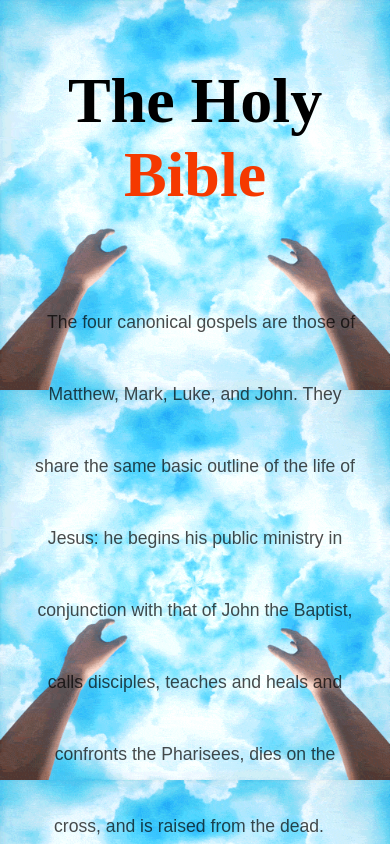
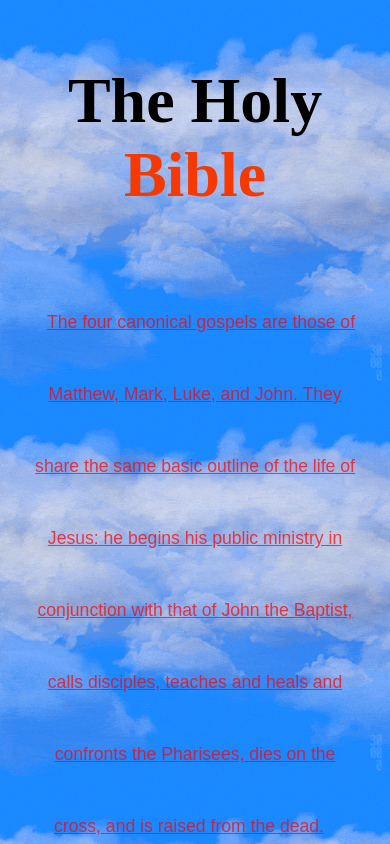
Before and after one commit to jnutt367/the-holy-bible, a Next.js app: page / in a window 390 px wide. Shown: the top 844 px of the page. Built offline with nearby package versions, Linux system fonts and the light colour scheme.

Commit message:
commit for blue clouds horizontal scroll bg

```diff
--- a/styles/Home.module.css
+++ b/styles/Home.module.css
@@ -1,6 +1,6 @@
 .container {
     padding: 0 2rem;
-    background-image: url(/giphy-cloud.gif);
+    background-image: url(/jesus.gif);
     background-repeat: no-repeat;
     background-size: cover;
 }
@@ -127,7 +127,12 @@
 
 @media (max-width: 900px) {
     .container {
+        background-image: url(/jesus.gif);
         background-size: contain;
         background-repeat: repeat;
     }
+    .code {
+        color: red;
+        text-decoration: underline;
+    }
 }
```
Also changed, not shown: public/jesus.gif (added), 1 other file (tests, documents, lock files or other folders).
